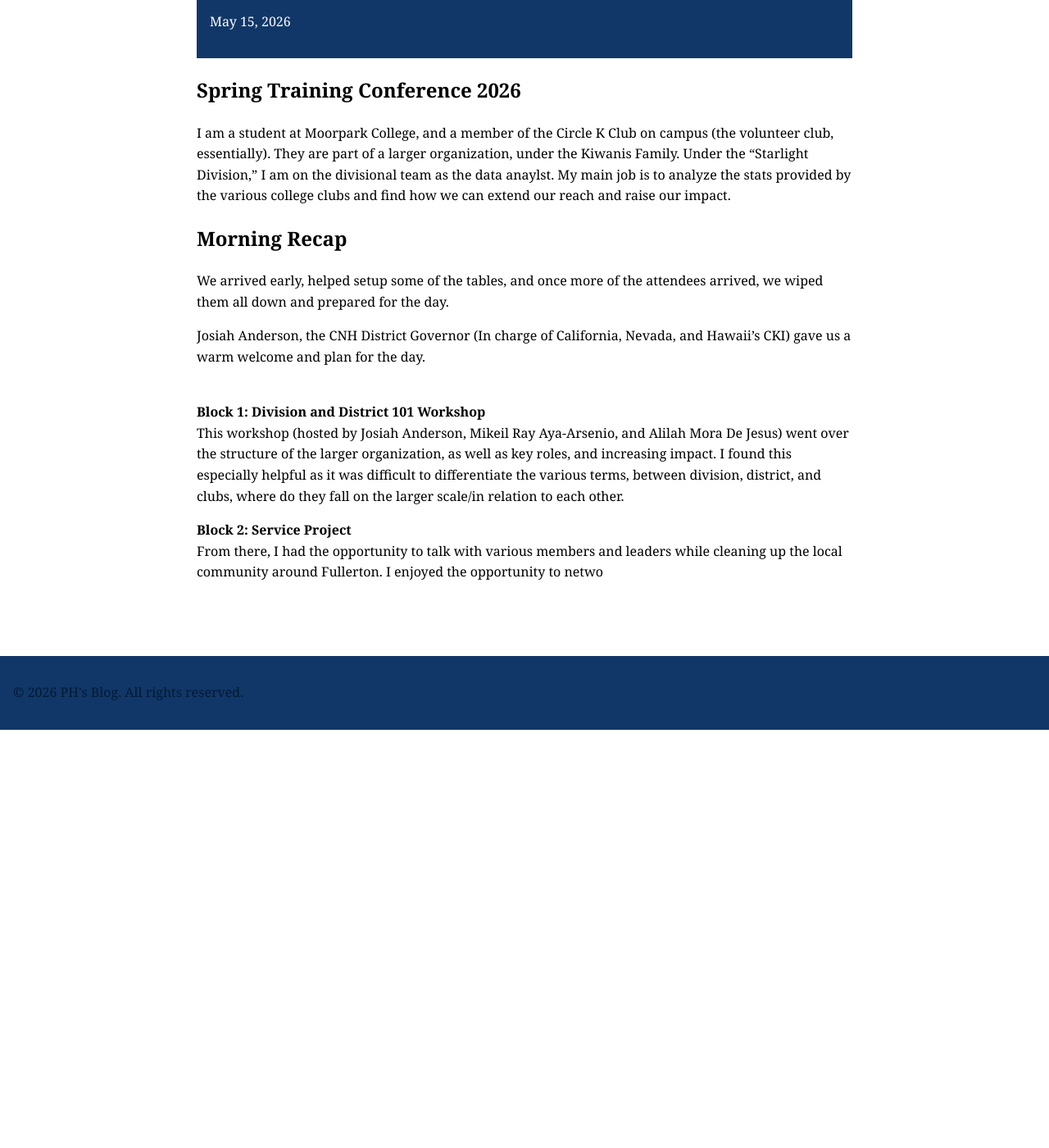
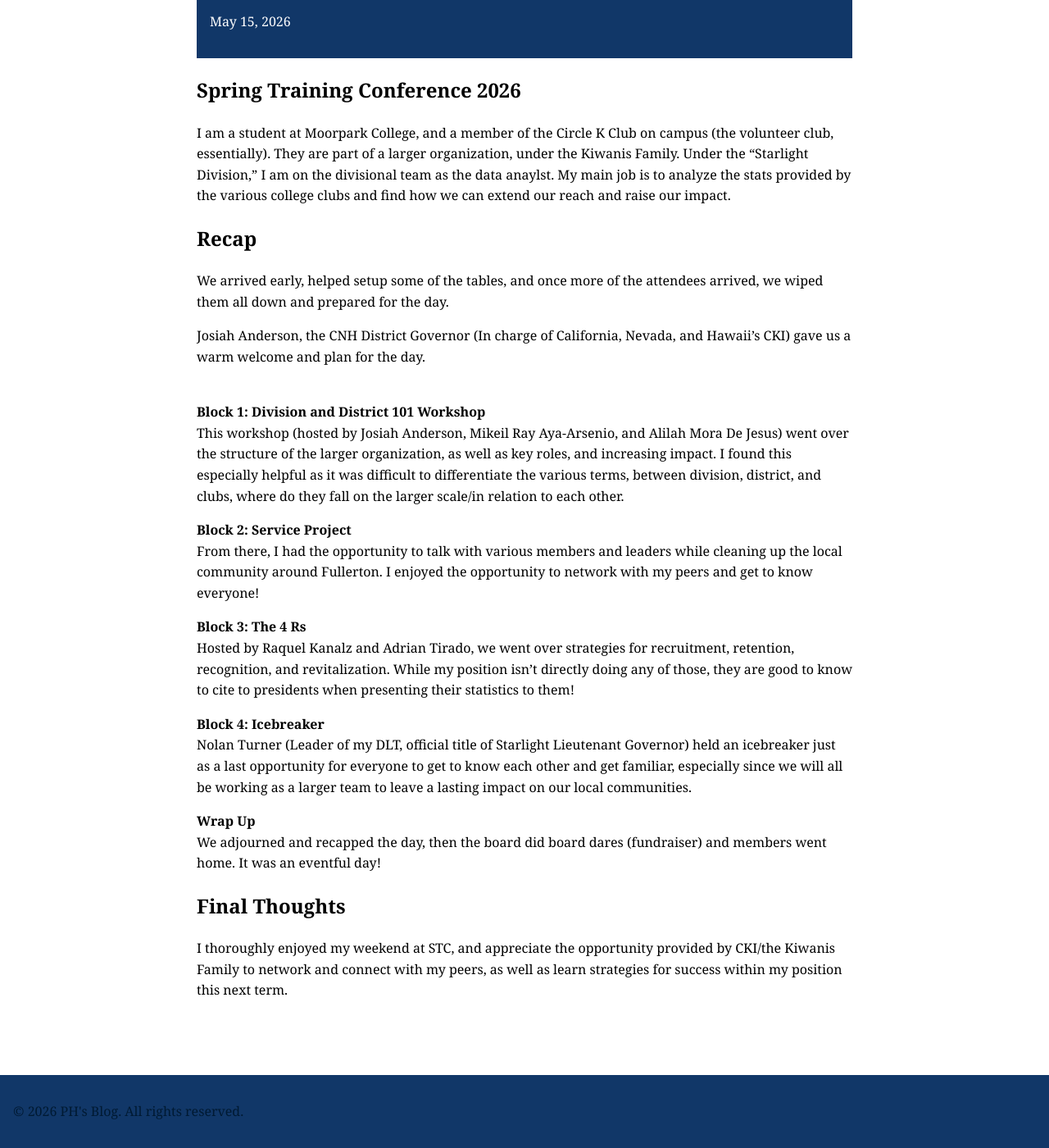
Before and after one commit to CaptainSapphire/PH-s-Blog, a Jekyll site: the page built from _posts/2026-05-15-STC-2026.md, in a window 1280 px wide and 1400 px high, scrolled down 225 px. Shown: the whole window at 82% size. Built offline with Jekyll 4.4.1, drawn with Linux system fonts in a browser that asks for light colours; our own code applies the rules of GitHub Pages for plain Markdown files; before the commit the page ends 1115 px from its top, so only the background shows below that.

Commit message:
Update 2026-05-15-STC-2026.md

```diff
--- a/_posts/2026-05-15-STC-2026.md
+++ b/_posts/2026-05-15-STC-2026.md
@@ -1,7 +1,7 @@
 # Spring Training Conference 2026
 I am a student at Moorpark College, and a member of the Circle K Club on campus (the volunteer club, essentially). They are part of a larger organization, under the Kiwanis Family. Under the "Starlight Division," I am on the divisional team as the data anaylst. My main job is to analyze the stats provided by the various college clubs and find how we can extend our reach and raise our impact.
 
-## Morning Recap
+## Recap
 We arrived early, helped setup some of the tables, and once more of the attendees arrived, we wiped them all down and prepared for the day.
 
 Josiah Anderson, the CNH District Governor (In charge of California, Nevada, and Hawaii's CKI) gave us a warm welcome and plan for the day.
@@ -11,4 +11,16 @@ Josiah Anderson, the CNH District Governor (In charge of California, Nevada, and
 This workshop (hosted by Josiah Anderson, Mikeil Ray Aya-Arsenio, and Alilah Mora De Jesus) went over the structure of the larger organization, as well as key roles, and increasing impact. I found this especially helpful as it was difficult to differentiate the various terms, between division, district, and clubs, where do they fall on the larger scale/in relation to each other.
 
 **Block 2: Service Project** <br>
-From there, I had the opportunity to talk with various members and leaders while cleaning up the local community around Fullerton. I enjoyed the opportunity to netwo
+From there, I had the opportunity to talk with various members and leaders while cleaning up the local community around Fullerton. I enjoyed the opportunity to network with my peers and get to know everyone!
+
+**Block 3: The 4 Rs** <br>
+Hosted by Raquel Kanalz and Adrian Tirado, we went over strategies for recruitment, retention, recognition, and revitalization. While my position isn't directly doing any of those, they are good to know to cite to presidents when presenting their statistics to them!
+
+**Block 4: Icebreaker** <br>
+Nolan Turner (Leader of my DLT, official title of Starlight Lieutenant Governor) held an icebreaker just as a last opportunity for everyone to get to know each other and get familiar, especially since we will all be working as a larger team to leave a lasting impact on our local communities.
+
+**Wrap Up** <br>
+We adjourned and recapped the day, then the board did board dares (fundraiser) and members went home. It was an eventful day!
+
+## Final Thoughts
+I thoroughly enjoyed my weekend at STC, and appreciate the opportunity provided by CKI/the Kiwanis Family to network and connect with my peers, as well as learn strategies for success within my position this next term.
```
